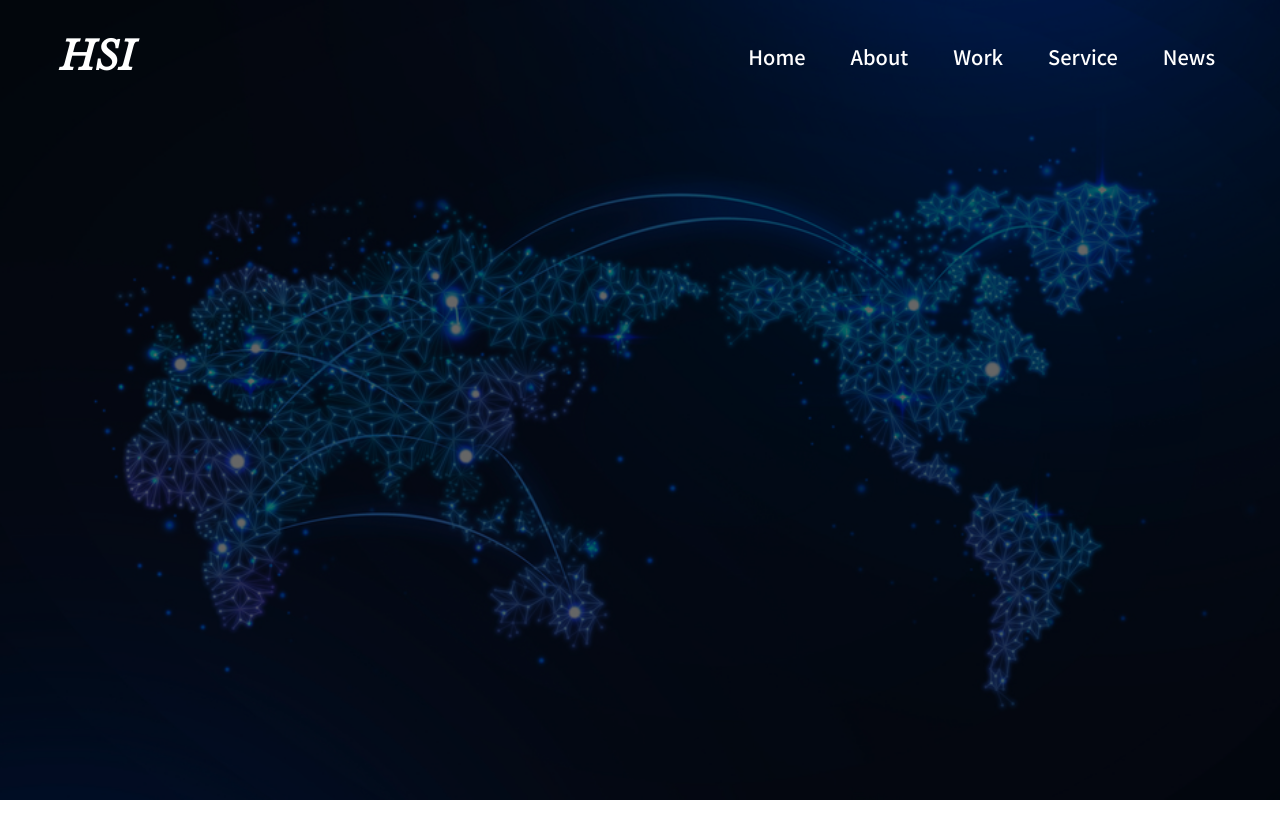
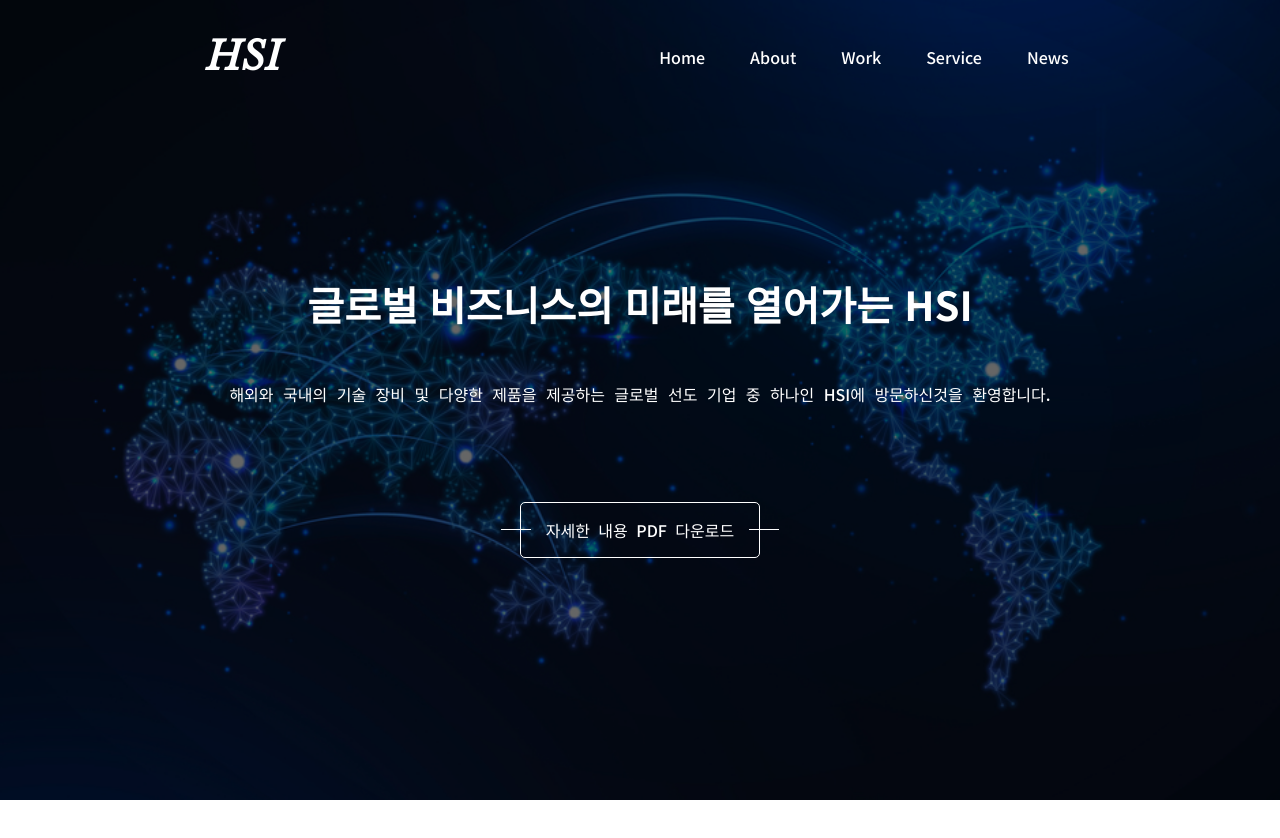
Before and after one commit to JohnnyKnon/HSI-GIT, a plain HTML site: page index.html in a window 1280 px wide. Shown: the top 838 px of the page. Before the commit the page ends 800 px from the top, so only its background shows below. Drawn offline with nearby package versions, Linux system fonts and the light colour scheme.

Commit message:
Home part complete
and test Scroll snap but doesn't work

```diff
--- a/css/style.css
+++ b/css/style.css
@@ -39,6 +39,7 @@
 }
 
 body {
+  overflow-x: hidden;
   margin: 0;
   padding: 0;
 }
@@ -67,13 +68,26 @@ button {
   right: 0;
   /* flex */
   display: flex;
-  justify-content: space-between;
+  justify-content: space-around;
   align-items: center;
   /* width */
   max-width: 1200px;
   /* margin */
   margin: auto;
   z-index: 1000;
+  transition: all 400ms ease-in-out;
+}
+
+.navbar--dark{
+  /* size */
+  height: 65px;
+  /* top */
+  top: 25px;
+  /* bg */
+  background-color: var(--color-black);
+  border-radius: 100px;
+  /* transition */
+  transition: all 400ms ease-in-out;
 }
 
 .navbar__logo{
@@ -85,7 +99,6 @@ button {
   /* color */
   color: var(--color-white);
   /* margin */
-  margin-left: 20px;
 }
 
 .navbar__contents{
@@ -97,12 +110,12 @@ button {
   display: flex;
   flex-direction: row;
   gap: 35px;
-  margin-right: 20px;
 }
 
 .navbar__items a{
   position: relative;
-  font-size: var(--font-small);
+  font-size: var(--font-micro);
+  text-transform: capitalize;
   color: var(--color-white);
   /* padding */
   padding: 5px 5px;
@@ -135,22 +148,22 @@ button {
 
 /* Main */
 #main{
+  /* overflow */
+  overflow-y: auto;
   /* Scroll snap */
   scroll-snap-type: y mandatory;
   /* margin */
   margin: auto;
 }
 
-#main section{
+.scroll{
   scroll-snap-align: start;
 }
 
 /* Home */
 #home{
-  /* flex */
   display: flex;
-  flex-direction: column;
-  align-content: center;
+  justify-content: center;
   /* position */
   position: relative;
   /* Scroll height */
@@ -166,4 +179,79 @@ button {
   /* size */
   width: 100%;
   height: 100vh;
+  z-index: 10;
 }
+.home__main__txt__wrap{
+  display: flex;
+  flex-direction: column;
+  justify-content: center;
+  align-items: center;
+  margin: auto;
+  /* font */
+  font-family: var(--font-kr);
+  z-index: 10;
+}
+.home__main__txt__wrap h1{
+  color: var(--color-white);
+  font-size: var(--font-big);
+}
+
+.home__main__p{
+  color: var(--color-white);
+  font-size: var(--font-micro);
+  word-spacing: 5px;
+}
+
+.home__pdf__btn{
+  /* position */
+  position: relative;
+  /* font */
+  color: var(--color-white);
+  font-family: var(--font-kr);
+  font-size: var(--font-micro);
+  word-spacing: 4px;
+  /* margin */
+  margin-top: 80px;
+  /* padding */
+  padding: 15px 25px;
+  /* border */
+  border: 1px solid var(--color-white);
+  border-radius: 5px;
+  transition: all 300ms ease-in-out;
+}
+
+.home__pdf__btn::after, .home__pdf__btn::before{
+  content: "";
+  /* position */
+  position: absolute;
+  top: 26px;
+  /* size */
+  width: 30px;
+  height: 1px;
+  /* BG color */
+  background-color: var(--color-white);
+  transition: all 300ms ease-in-out;
+}
+.home__pdf__btn::after{
+  left: -20px;
+}
+.home__pdf__btn::before{
+  right: -20px;
+}
+
+.home__pdf__btn:hover{
+  background-color: var(--color-white);
+  color: var(--color-black);
+  transition: all 300ms ease-in-out;
+}
+
+.home__pdf__btn:hover::after, .home__pdf__btn:hover::before{
+  background-color: var(--color-grey);
+  transition: all 300ms ease-in-out;
+}
+
+/* About */
+#about{
+  width: 100%;
+  height: 100vh;
+}
--- a/index.html
+++ b/index.html
@@ -31,17 +31,20 @@
 
     <!-- Main -->
     <main id="main">
-        <section id="home">
+        <section id="home" class="scroll">
             <div class="home__img"></div>
-            <div class="home__main__txt__wrap">
+            <header class="home__main__txt__wrap">
                 <h1>글로벌 비즈니스의 미래를 열어가는 HSI</h1>
                 <p class="home__main__p">해외와 국내의 기술 장비 및 다양한 제품을 제공하는 글로벌 선도 기업 중 하나인 HSI에 방문하신것을 환영합니다.</p>
-            </div>
+                <button class="home__pdf__btn">자세한 내용 PDF 다운로드</button>
+            </header>
         </section>
-        <section id="about"></section>
-        <section id="industry"></section>
-        <section id="service"></section>
-        <section id="news"></section>
+        <section id="about" class="scroll">
+
+        </section>
+        <section id="industry" class="scroll"></section>
+        <section id="service" class="scroll"></section>
+        <section id="news" class="scroll"></section>
     </main>
 
     <footer id="footer">
```
